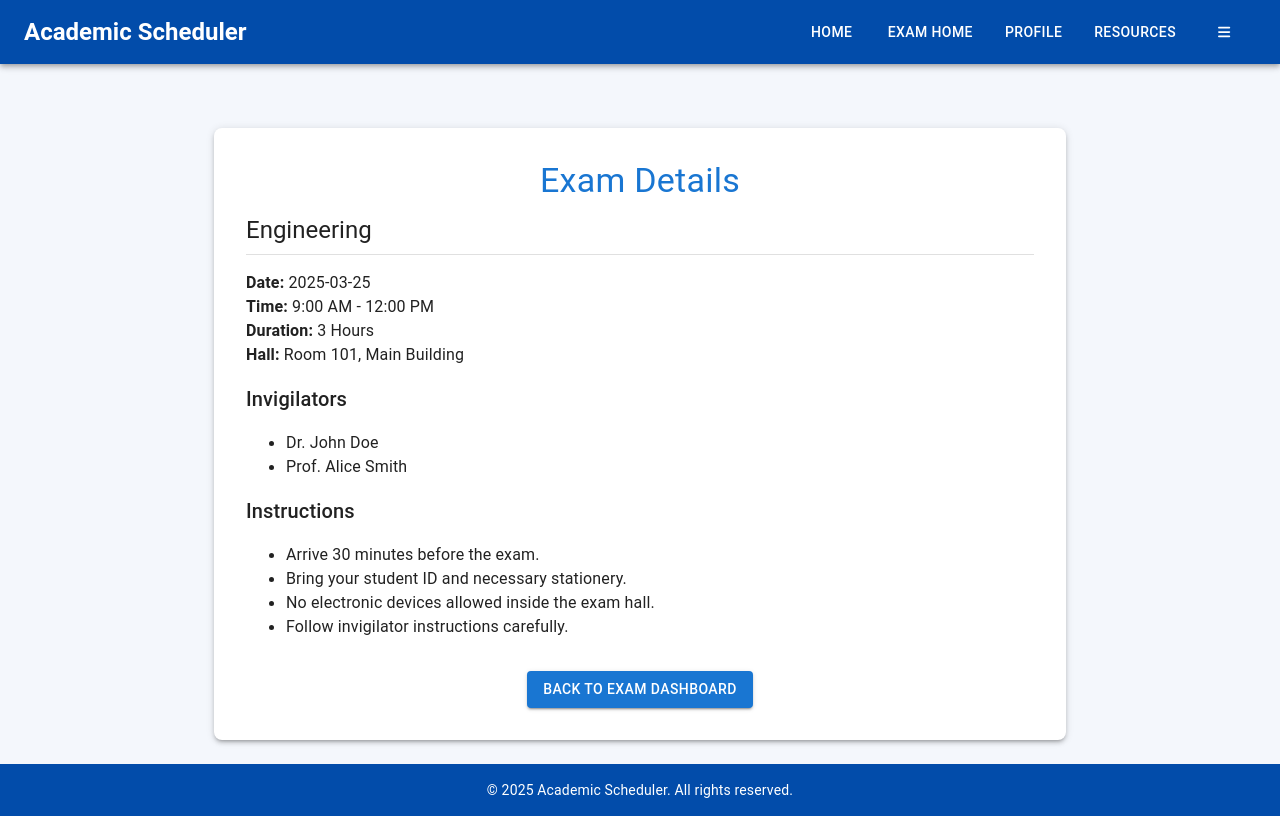
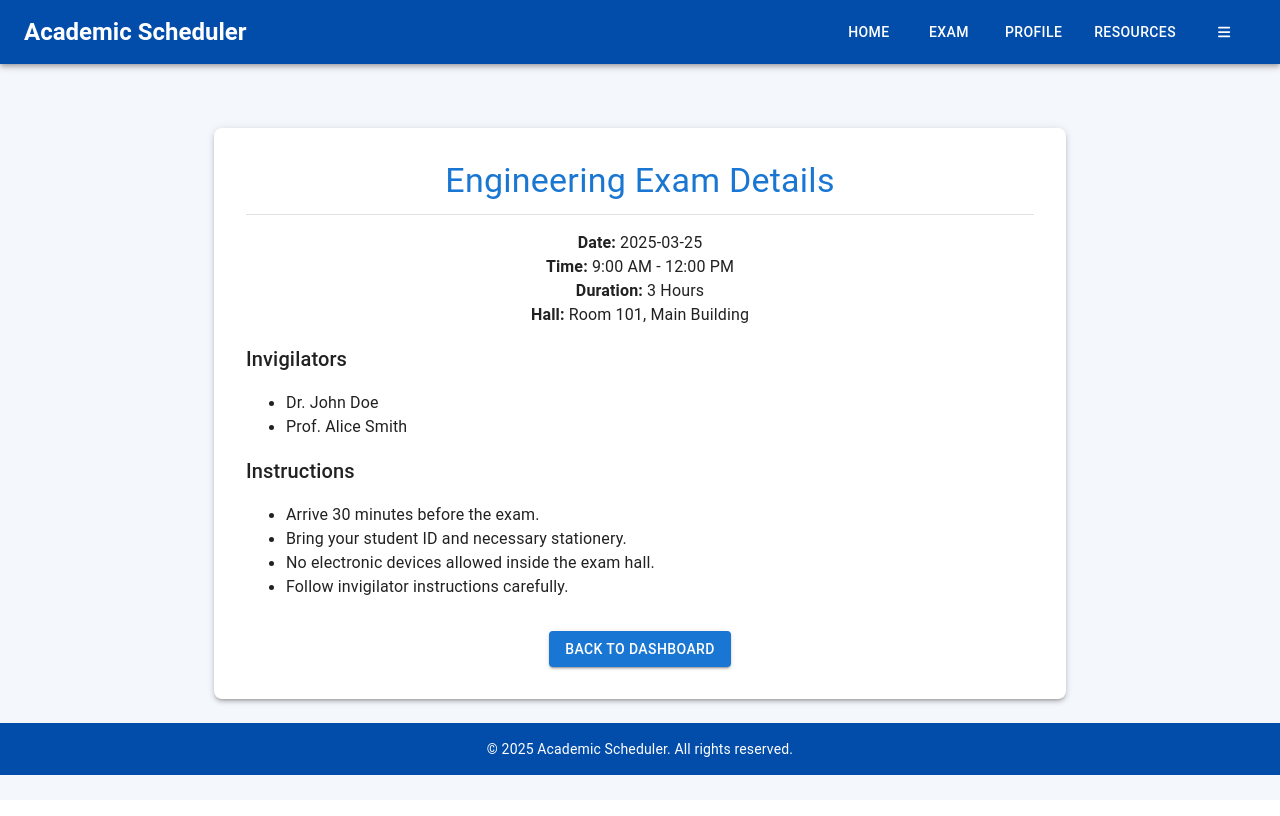
Before and after one commit to lasinduSemasingha/Academic_Schedular, a React (Create React App) app in the folder Frontend/academic_schedular/: page /EngineeringExamInfo in a window 1280 px wide. Built offline with nearby package versions, Linux system fonts and the light colour scheme.

Commit message:
add role explain to exam home

```diff
--- a/Frontend/academic_schedular/src/Components/Main/Layout.js
+++ b/Frontend/academic_schedular/src/Components/Main/Layout.js
@@ -40,7 +40,7 @@ const Layout = ({ children }) => {
             Home
           </Button>
           <Button sx={{ color: "white", mx: 1 }} component={Link} to="/examHome">
-            Exam Home
+            Exam
           </Button>
           <Button sx={{ color: "white", mx: 1 }} component={Link} to="/profile">
             Profile
--- a/Frontend/academic_schedular/src/Components/Sub/Maheesha/ArtsExamInfo.js
+++ b/Frontend/academic_schedular/src/Components/Sub/Maheesha/ArtsExamInfo.js
@@ -7,7 +7,7 @@ const ArtsExamInfo = () => {
 
     const examDetails = {
         subject: "Arts",
-        date: "2025-03-27",
+        date: "2025-03-31",
         time: "9:00 AM - 12:00 PM",
         duration: "3 Hours",
         hall: "Room 101, Main Building",
@@ -24,18 +24,15 @@ const ArtsExamInfo = () => {
         <Container maxWidth="md" sx={{ mt: 5 }}>
             <Paper elevation={3} sx={{ p: 4, borderRadius: 2 }}>
                 <Typography variant="h4" gutterBottom color="primary" textAlign="center">
-                    Exam Details
+                    Arts Exam Details
                 </Typography>
 
-                <Typography variant="h5" gutterBottom>
-                    {examDetails.subject}
-                </Typography>
                 <Divider sx={{ mb: 2 }} />
 
-                <Typography variant="body1"><strong>Date:</strong> {examDetails.date}</Typography>
-                <Typography variant="body1"><strong>Time:</strong> {examDetails.time}</Typography>
-                <Typography variant="body1"><strong>Duration:</strong> {examDetails.duration}</Typography>
-                <Typography variant="body1"><strong>Hall:</strong> {examDetails.hall}</Typography>
+                <Typography variant="body1" textAlign="center"><strong>Date:</strong> {examDetails.date}</Typography>
+                <Typography variant="body1" textAlign="center"><strong>Time:</strong> {examDetails.time}</Typography>
+                <Typography variant="body1" textAlign="center"><strong>Duration:</strong> {examDetails.duration}</Typography>
+                <Typography variant="body1" textAlign="center"><strong>Hall:</strong> {examDetails.hall}</Typography>
 
                 <Box sx={{ mt: 2 }}>
                     <Typography variant="h6">Invigilators</Typography>
@@ -57,7 +54,7 @@ const ArtsExamInfo = () => {
 
                 <Box sx={{ textAlign: "center", mt: 4 }}>
                     <Button variant="contained" color="primary" onClick={() => navigate("/examHome")}>
-                        Back to Exam Dashboard
+                        Back to Dashboard
                     </Button>
                 </Box>
             </Paper>
--- a/Frontend/academic_schedular/src/Components/Sub/Maheesha/EngineeringExamInfo.js
+++ b/Frontend/academic_schedular/src/Components/Sub/Maheesha/EngineeringExamInfo.js
@@ -24,18 +24,16 @@ const EngineeringExamInfo = () => {
         <Container maxWidth="md" sx={{ mt: 5 }}>
             <Paper elevation={3} sx={{ p: 4, borderRadius: 2 }}>
                 <Typography variant="h4" gutterBottom color="primary" textAlign="center">
-                    Exam Details
+                    Engineering Exam Details
                 </Typography>
 
-                <Typography variant="h5" gutterBottom>
-                    {examDetails.subject}
-                </Typography>
+
                 <Divider sx={{ mb: 2 }} />
 
-                <Typography variant="body1"><strong>Date:</strong> {examDetails.date}</Typography>
-                <Typography variant="body1"><strong>Time:</strong> {examDetails.time}</Typography>
-                <Typography variant="body1"><strong>Duration:</strong> {examDetails.duration}</Typography>
-                <Typography variant="body1"><strong>Hall:</strong> {examDetails.hall}</Typography>
+                <Typography variant="body1" textAlign="center"><strong>Date:</strong> {examDetails.date}</Typography>
+                <Typography variant="body1" textAlign="center"><strong>Time:</strong> {examDetails.time}</Typography>
+                <Typography variant="body1" textAlign="center"><strong>Duration:</strong> {examDetails.duration}</Typography>
+                <Typography variant="body1" textAlign="center"><strong>Hall:</strong> {examDetails.hall}</Typography>
 
                 <Box sx={{ mt: 2 }}>
                     <Typography variant="h6">Invigilators</Typography>
@@ -57,7 +55,7 @@ const EngineeringExamInfo = () => {
 
                 <Box sx={{ textAlign: "center", mt: 4 }}>
                     <Button variant="contained" color="primary" onClick={() => navigate("/examHome")}>
-                        Back to Exam Dashboard
+                        Back to Dashboard
                     </Button>
                 </Box>
             </Paper>
--- a/Frontend/academic_schedular/src/Components/Sub/Maheesha/EnglishExamInfo.js
+++ b/Frontend/academic_schedular/src/Components/Sub/Maheesha/EnglishExamInfo.js
@@ -24,18 +24,15 @@ const EnglishExamInfo = () => {
         <Container maxWidth="md" sx={{ mt: 5 }}>
             <Paper elevation={3} sx={{ p: 4, borderRadius: 2 }}>
                 <Typography variant="h4" gutterBottom color="primary" textAlign="center">
-                    Exam Details
+                    English Exam Details
                 </Typography>
 
-                <Typography variant="h5" gutterBottom>
-                    {examDetails.subject}
-                </Typography>
                 <Divider sx={{ mb: 2 }} />
 
-                <Typography variant="body1"><strong>Date:</strong> {examDetails.date}</Typography>
-                <Typography variant="body1"><strong>Time:</strong> {examDetails.time}</Typography>
-                <Typography variant="body1"><strong>Duration:</strong> {examDetails.duration}</Typography>
-                <Typography variant="body1"><strong>Hall:</strong> {examDetails.hall}</Typography>
+                <Typography variant="body1" textAlign="center"><strong>Date:</strong> {examDetails.date}</Typography>
+                <Typography variant="body1" textAlign="center"><strong>Time:</strong> {examDetails.time}</Typography>
+                <Typography variant="body1" textAlign="center"><strong>Duration:</strong> {examDetails.duration}</Typography>
+                <Typography variant="body1" textAlign="center"><strong>Hall:</strong> {examDetails.hall}</Typography>
 
                 <Box sx={{ mt: 2 }}>
                     <Typography variant="h6">Invigilators</Typography>
@@ -57,7 +54,7 @@ const EnglishExamInfo = () => {
 
                 <Box sx={{ textAlign: "center", mt: 4 }}>
                     <Button variant="contained" color="primary" onClick={() => navigate("/examHome")}>
-                        Back to Exam Dashboard
+                        Back to Dashboard
                     </Button>
                 </Box>
             </Paper>
--- a/Frontend/academic_schedular/src/Components/Sub/Maheesha/ExamInfo.js
+++ b/Frontend/academic_schedular/src/Components/Sub/Maheesha/ExamInfo.js
@@ -25,18 +25,15 @@ const ExamInfo = () => {
         <Container maxWidth="md" sx={{ mt: 5 }}>
             <Paper elevation={3} sx={{ p: 4, borderRadius: 2 }}>
                 <Typography variant="h4" gutterBottom color="primary" textAlign="center">
-                    Exam Details
+                    IT Exam Details
                 </Typography>
 
-                <Typography variant="h5" gutterBottom>
-                    {examDetails.subject}
-                </Typography>
-                <Divider sx={{ mb: 2 }} />
+                <Divider sx={{ mb: 2 }}/>
 
-                <Typography variant="body1"><strong>Date:</strong> {examDetails.date}</Typography>
-                <Typography variant="body1"><strong>Time:</strong> {examDetails.time}</Typography>
-                <Typography variant="body1"><strong>Duration:</strong> {examDetails.duration}</Typography>
-                <Typography variant="body1"><strong>Hall:</strong> {examDetails.hall}</Typography>
+                <Typography variant="body1" textAlign="center"><strong>Date:</strong> {examDetails.date}</Typography>
+                <Typography variant="body1" textAlign="center"><strong>Time:</strong> {examDetails.time}</Typography>
+                <Typography variant="body1" textAlign="center"><strong>Duration:</strong> {examDetails.duration}</Typography>
+                <Typography variant="body1" textAlign="center"><strong>Hall:</strong> {examDetails.hall}</Typography>
 
                 <Box sx={{ mt: 2 }}>
                     <Typography variant="h6">Invigilators</Typography>
@@ -58,7 +55,7 @@ const ExamInfo = () => {
 
                 <Box sx={{ textAlign: "center", mt: 4 }}>
                     <Button variant="contained" color="primary" onClick={() => navigate("/examHome")}>
-                        Back to Exam Dashboard
+                        Back to Dashboard
                     </Button>
                 </Box>
             </Paper>
--- a/Frontend/academic_schedular/src/Components/Sub/Maheesha/ExamTable.js
+++ b/Frontend/academic_schedular/src/Components/Sub/Maheesha/ExamTable.js
@@ -42,7 +42,7 @@ function ExamTable() {
                                 <TableCell><b>Exam Type</b></TableCell>
                                 <TableCell><b>Subject</b></TableCell>
                                 <TableCell><b>Date & Time</b></TableCell>
-                                <TableCell><b>Duration (mins)</b></TableCell>
+                                <TableCell><b>Duration (hours)</b></TableCell>
                                 <TableCell><b>Exam Hall</b></TableCell>
                                 <TableCell><b>Invigilator</b></TableCell>
                                 <TableCell><b>Total Marks</b></TableCell>
```
Also changed, not shown: Frontend/academic_schedular/src/Components/Sub/Maheesha/ExamHome.js (+13 -5 lines).
